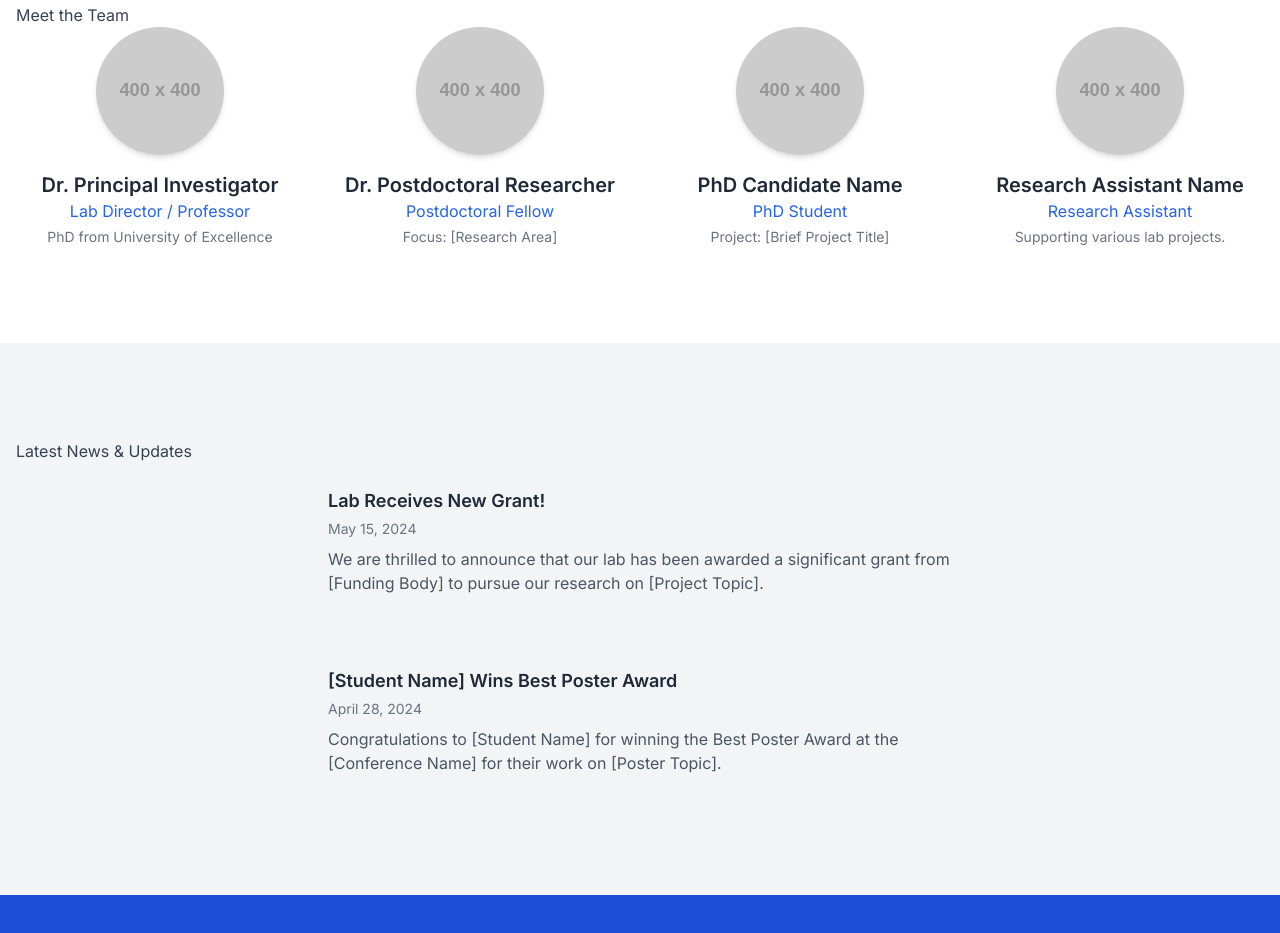
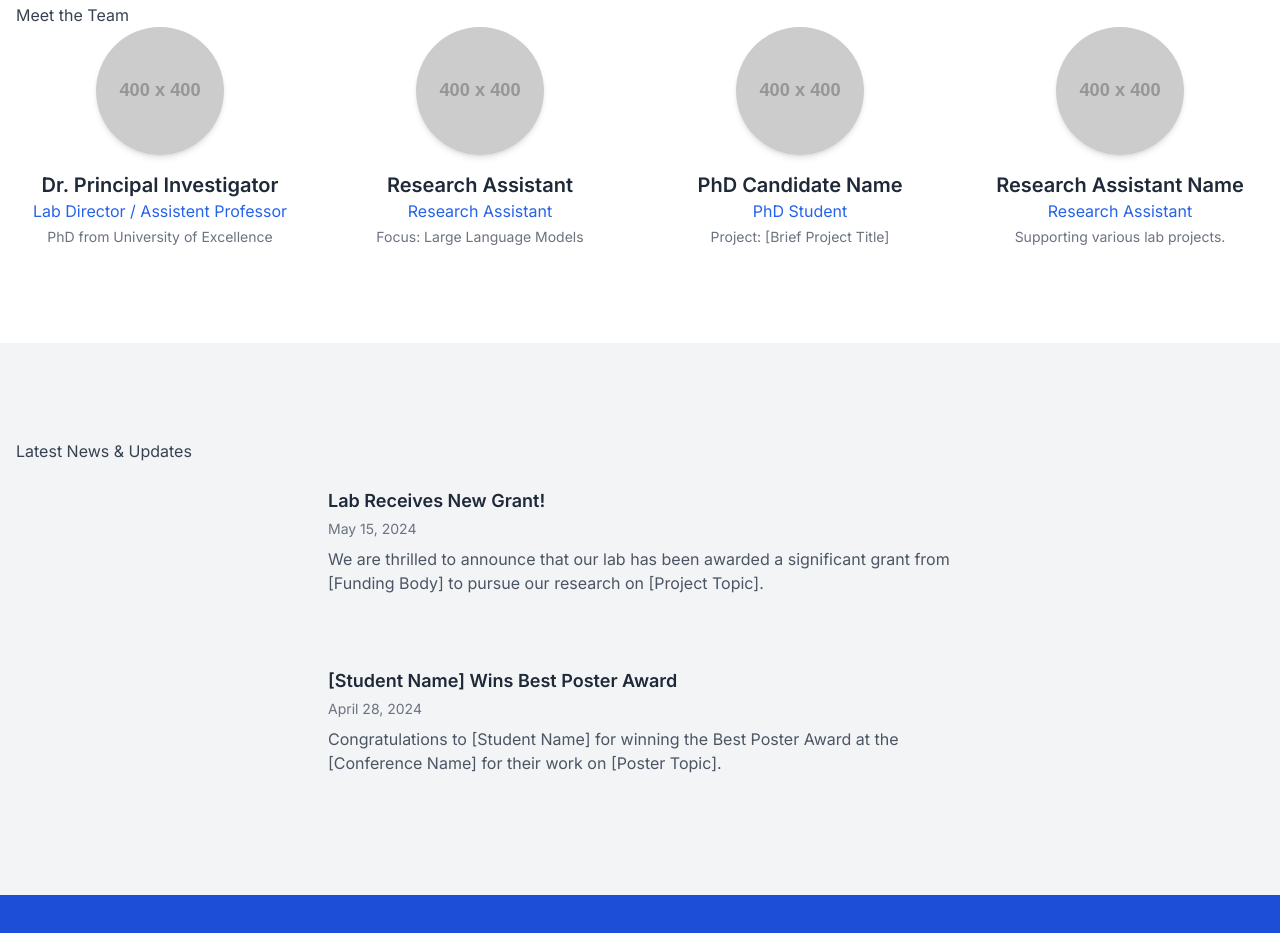
Before and after one commit to AARGroup/AARGroup.github.io, a plain HTML site: page index.html in a window 1280 px wide. Shown: the part 1693-2626 px from the top of the page. Drawn offline with nearby package versions, Linux system fonts and the light colour scheme; placeholder pictures from the web are drawn by us.

Commit message:
update team info

```diff
--- a/index.html
+++ b/index.html
@@ -140,16 +140,16 @@
                 <h2 class="section-title">Meet the Team</h2>
                 <div class="grid sm:grid-cols-2 lg:grid-cols-3 xl:grid-cols-4 gap-8">
                     <div class="card text-center">
-                        <img src="https://placehold.co/400x400/718096/E2E8F0?text=Dr.+PI+Name" alt="Dr. PI Name" class="w-32 h-32 rounded-full mx-auto mb-4 object-cover shadow-md" onerror="this.src='https://placehold.co/400x400/718096/E2E8F0?text=Photo'">
+                        <img src="https://placehold.co/400x400/718096/E2E8F0?text=Dr.+PI+Name" alt="Dr. Fatemeh Mansoori" class="w-32 h-32 rounded-full mx-auto mb-4 object-cover shadow-md" onerror="this.src='https://placehold.co/400x400/718096/E2E8F0?text=Photo'">
                         <h3 class="text-xl font-semibold text-gray-800">Dr. Principal Investigator</h3>
-                        <p class="text-blue-600">Lab Director / Professor</p>
+                        <p class="text-blue-600">Lab Director / Assistent Professor</p>
                         <p class="text-sm text-gray-500 mt-1">PhD from University of Excellence</p>
                     </div>
                     <div class="card text-center">
-                        <img src="https://placehold.co/400x400/4A5568/E2E8F0?text=Postdoc+Name" alt="Postdoc Name" class="w-32 h-32 rounded-full mx-auto mb-4 object-cover shadow-md" onerror="this.src='https://placehold.co/400x400/4A5568/E2E8F0?text=Photo'">
-                        <h3 class="text-xl font-semibold text-gray-800">Dr. Postdoctoral Researcher</h3>
-                        <p class="text-blue-600">Postdoctoral Fellow</p>
-                        <p class="text-sm text-gray-500 mt-1">Focus: [Research Area]</p>
+                        <img src="https://placehold.co/400x400/4A5568/E2E8F0?text=Postdoc+Name" alt="Matin Moqadas" class="w-32 h-32 rounded-full mx-auto mb-4 object-cover shadow-md" onerror="this.src='https://placehold.co/400x400/4A5568/E2E8F0?text=Photo'">
+                        <h3 class="text-xl font-semibold text-gray-800">Research Assistant</h3>
+                        <p class="text-blue-600">Research Assistant</p>
+                        <p class="text-sm text-gray-500 mt-1">Focus: Large Language Models</p>
                     </div>
                     <div class="card text-center">
                         <img src="https://placehold.co/400x400/2D3748/E2E8F0?text=PhD+Student" alt="PhD Student" class="w-32 h-32 rounded-full mx-auto mb-4 object-cover shadow-md" onerror="this.src='https://placehold.co/400x400/2D3748/E2E8F0?text=Photo'">
```
